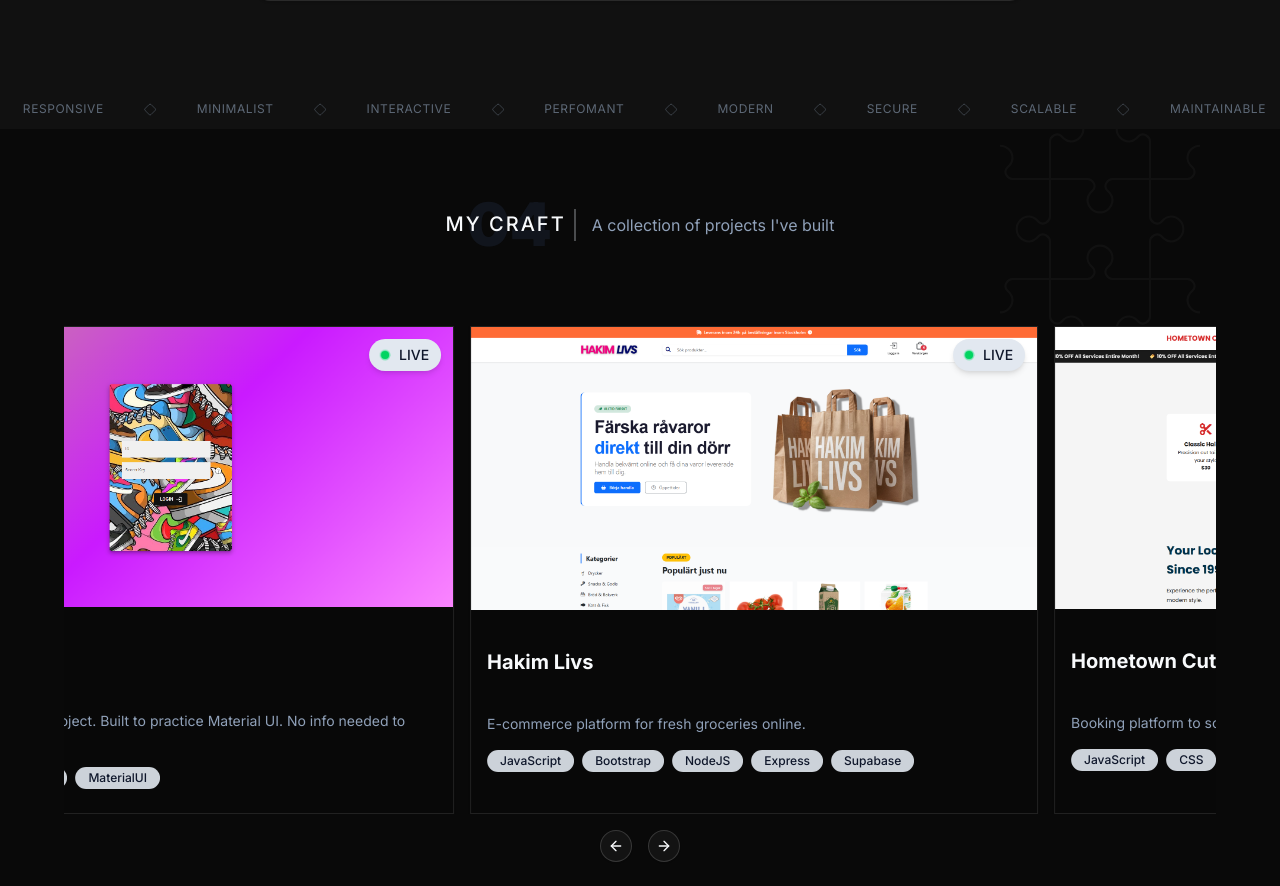
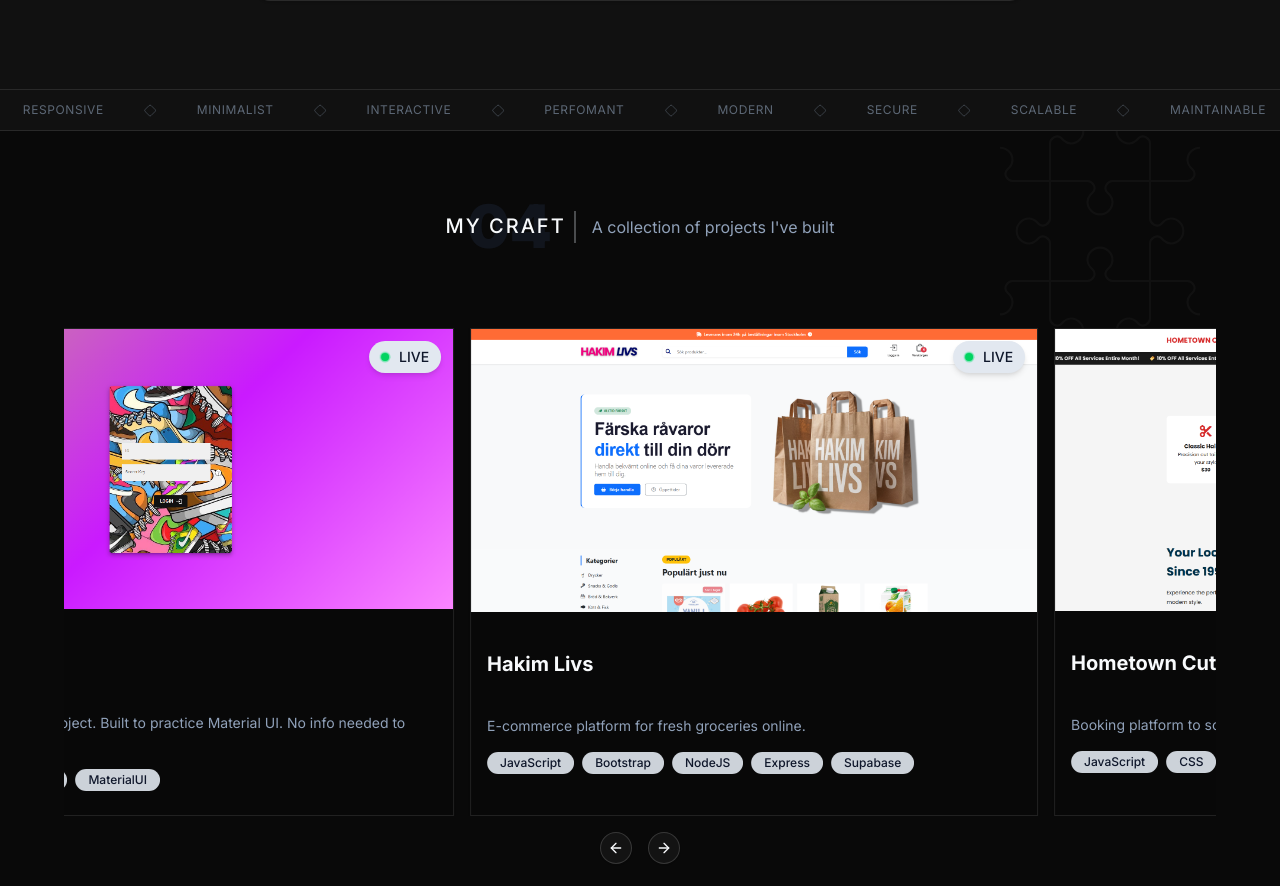
Before and after one commit to hassohamid/Portfolio-V1, a React (Vite) app: page / in a window 1280 px wide. Shown: the part 1576-2462 px from the top of the page. Built offline with nearby package versions, Linux system fonts and the light colour scheme.

Commit message:
BorderMarquee

```diff
--- a/src/components/Expertise.tsx
+++ b/src/components/Expertise.tsx
@@ -8,7 +8,7 @@ export default function Expertise() {
       speed={30}
       gradientColor="#393939
 "
-      className="bg-[#f8f8f8] dark:bg-[#111111] "
+      className="bg-[#f8f8f8] dark:bg-[#111111] border-t-1 border-b-1"
     >
       <div
         className="flex
```
